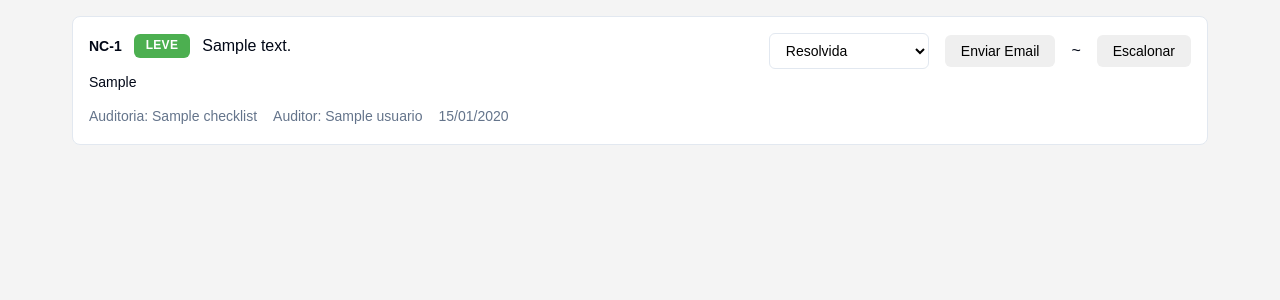
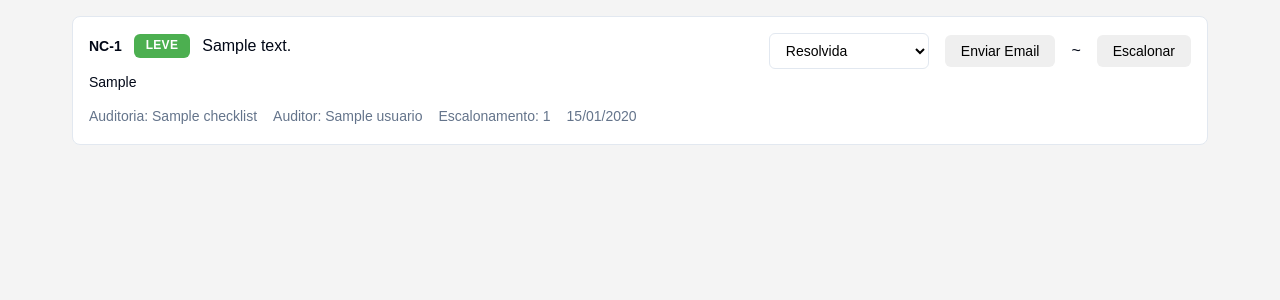
Before and after one commit to ViniciusSoares06/TDE-3-QA, a Flask app: page /NCs in a window 1280 px wide; the page is wider, and only the part inside the window is pictured. Shown: the part 367-667 px from the top of that part. Run offline with Flask 3, Linux system fonts and the light colour scheme; tables that the repository leaves empty hold one stand-in row (values such as "Sample post").

Commit message:
feat: mostrar escalonamento

```diff
--- a/templates/NCs.html
+++ b/templates/NCs.html
@@ -101,6 +101,9 @@
                             <span>Auditor: {{ nc.auditoria_checklist.auditor.nome }}</span>
                         </div>
                         <div class="metadata-item">
+                            <span>Escalonamento: {{ ncInfo.escalonamento }}</span>
+                        </div>
+                        <div class="metadata-item">
                             <span>{{ nc.auditoria_checklist.data_auditoria.strftime("%d/%m/%Y") }}</span>
                         </div>
                     </div>
```
